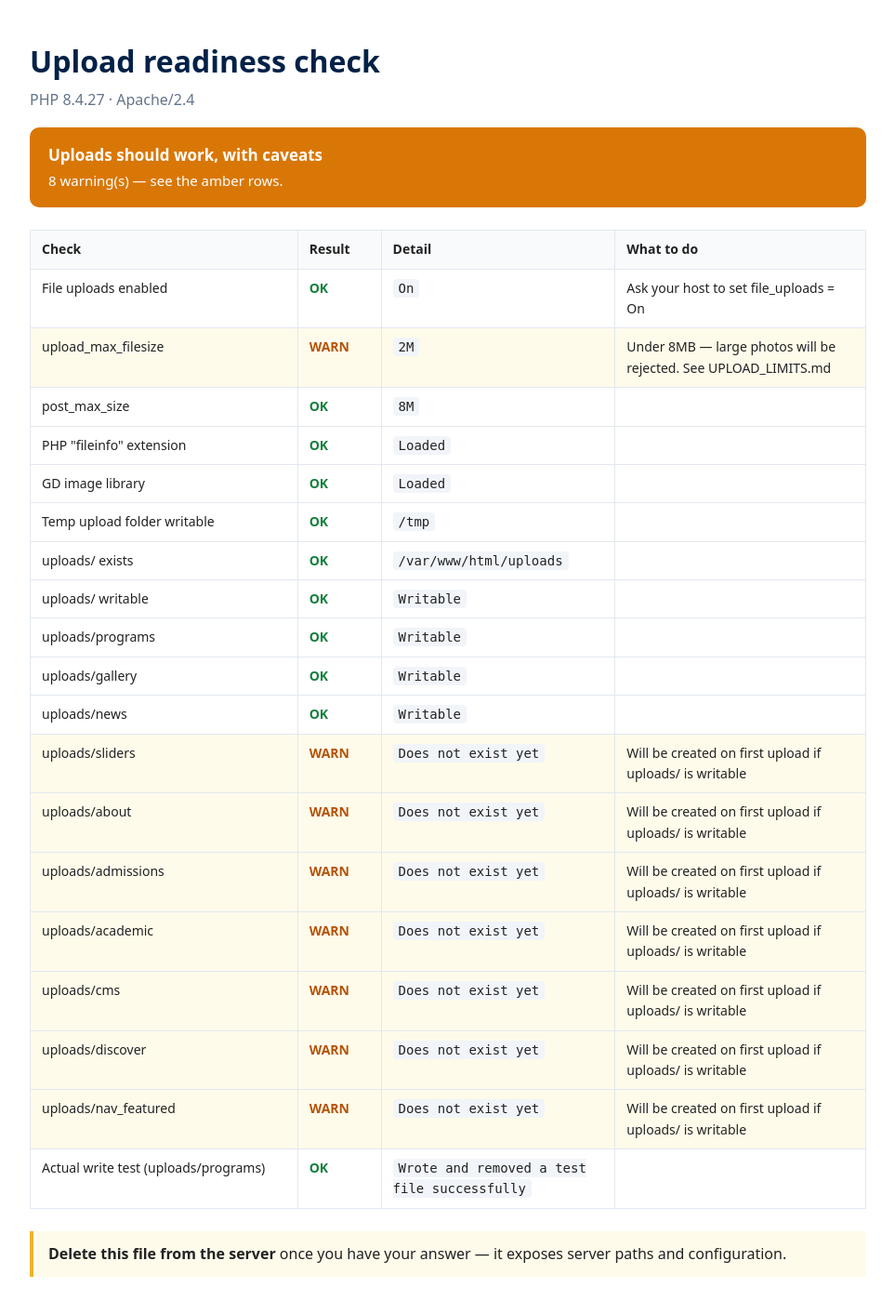
After one commit to eben2468/valley_view_uni, a PHP site: page /valley_view_uni/check_uploads.php in a window 1280 px wide. The commit adds this page. Shown: the whole page at 93% size, without its empty margins (158-1121 px from the left). Run offline with PHP 8.4, Linux system fonts and the light colour scheme.

Commit message:
Initialize files

```diff
--- /dev/null
+++ b/check_uploads.php
@@ -0,0 +1,165 @@
+<?php
+/**
+ * Upload readiness check.
+ *
+ * Run this ON THE LIVE SERVER when admin image uploads silently do nothing.
+ * It reports which of the usual causes is actually in play, instead of leaving
+ * you to guess.
+ *
+ * DELETE THIS FILE from the server once you have the answer — it reveals
+ * server paths and configuration.
+ */
+
+require_once __DIR__ . '/includes/upload_helper.php';
+
+$root  = __DIR__;
+$rows  = [];
+$fatal = 0;
+$warn  = 0;
+
+function row(&$rows, &$fatal, &$warn, $label, $ok, $detail, $fix = '') {
+    // $ok: true = pass, false = fail, null = warning
+    if ($ok === false) { $fatal++; }
+    if ($ok === null)  { $warn++; }
+    $rows[] = compact('label', 'ok', 'detail', 'fix');
+}
+
+// 1. PHP uploads enabled at all
+row($rows, $fatal, $warn, 'File uploads enabled',
+    (bool) ini_get('file_uploads'),
+    ini_get('file_uploads') ? 'On' : 'Off',
+    'Ask your host to set file_uploads = On');
+
+// 2. Size limits
+$umf = ini_get('upload_max_filesize');
+$pms = ini_get('post_max_size');
+$toBytes = function ($v) {
+    $v = trim((string) $v);
+    $unit = strtolower(substr($v, -1));
+    $n = (int) $v;
+    if ($unit === 'g') return $n * 1073741824;
+    if ($unit === 'm') return $n * 1048576;
+    if ($unit === 'k') return $n * 1024;
+    return $n;
+};
+$umfBytes = $toBytes($umf);
+row($rows, $fatal, $warn, 'upload_max_filesize',
+    $umfBytes >= 8388608 ? true : null,
+    $umf,
+    $umfBytes >= 8388608 ? '' : 'Under 8MB — large photos will be rejected. See UPLOAD_LIMITS.md');
+row($rows, $fatal, $warn, 'post_max_size',
+    $toBytes($pms) >= $umfBytes ? true : null,
+    $pms,
+    $toBytes($pms) >= $umfBytes ? '' : 'Should be larger than upload_max_filesize');
+
+// 3. fileinfo extension — the silent killer on shared hosting
+$hasFileinfo = function_exists('finfo_open');
+row($rows, $fatal, $warn, 'PHP "fileinfo" extension',
+    $hasFileinfo ? true : null,
+    $hasFileinfo ? 'Loaded' : 'MISSING',
+    $hasFileinfo ? '' : 'Uploads now fall back to getimagesize(), but ask your host to enable fileinfo');
+
+row($rows, $fatal, $warn, 'GD image library',
+    extension_loaded('gd'),
+    extension_loaded('gd') ? 'Loaded' : 'MISSING',
+    extension_loaded('gd') ? '' : 'Needed to generate thumbnails; ask your host to enable it');
+
+// 4. Temp directory
+$tmp = ini_get('upload_tmp_dir') ?: sys_get_temp_dir();
+row($rows, $fatal, $warn, 'Temp upload folder writable',
+    is_writable($tmp),
+    $tmp,
+    is_writable($tmp) ? '' : 'PHP cannot stage uploads; contact your host');
+
+// 5. Every upload target folder the admin actually writes to
+$subdirs = ['programs', 'gallery', 'news', 'sliders', 'about', 'admissions',
+            'academic', 'cms', 'discover', 'nav_featured'];
+
+$uploadsDir = $root . DIRECTORY_SEPARATOR . 'uploads';
+row($rows, $fatal, $warn, 'uploads/ exists',
+    is_dir($uploadsDir), $uploadsDir,
+    is_dir($uploadsDir) ? '' : 'Create the folder and set it to 755');
+row($rows, $fatal, $warn, 'uploads/ writable',
+    is_dir($uploadsDir) && is_writable($uploadsDir),
+    is_dir($uploadsDir) ? (is_writable($uploadsDir) ? 'Writable' : 'NOT WRITABLE') : 'n/a',
+    (is_dir($uploadsDir) && is_writable($uploadsDir)) ? '' : 'chmod 755 uploads (some hosts need 775)');
+
+foreach ($subdirs as $sub) {
+    $dir = $uploadsDir . DIRECTORY_SEPARATOR . $sub;
+    if (!is_dir($dir)) {
+        row($rows, $fatal, $warn, "uploads/$sub", null, 'Does not exist yet',
+            'Will be created on first upload if uploads/ is writable');
+        continue;
+    }
+    $writable = is_writable($dir);
+    row($rows, $fatal, $warn, "uploads/$sub", $writable,
+        $writable ? 'Writable' : 'NOT WRITABLE',
+        $writable ? '' : "chmod 755 uploads/$sub");
+}
+
+// 6. Live write test
+$testDir  = $uploadsDir . DIRECTORY_SEPARATOR . 'programs';
+$writeOk  = false;
+$writeMsg = 'Skipped (folder missing)';
+if (is_dir($testDir)) {
+    $testFile = $testDir . DIRECTORY_SEPARATOR . 'vvu_write_test_' . uniqid() . '.txt';
+    if (@file_put_contents($testFile, 'test') !== false) {
+        $writeOk = true;
+        $writeMsg = 'Wrote and removed a test file successfully';
+        @unlink($testFile);
+    } else {
+        $writeMsg = 'Could NOT write a test file';
+    }
+}
+row($rows, $fatal, $warn, 'Actual write test (uploads/programs)', $writeOk, $writeMsg,
+    $writeOk ? '' : 'This is why uploads are failing. Fix the folder permissions.');
+
+$verdict = $fatal > 0
+    ? ['Uploads will FAIL on this server', '#dc2626', $fatal . ' blocking problem(s) found — see the red rows.']
+    : ($warn > 0
+        ? ['Uploads should work, with caveats', '#d97706', $warn . ' warning(s) — see the amber rows.']
+        : ['Everything looks correct', '#16a34a', 'No problems found. If uploads still fail, the admin panel will now tell you why.']);
+
+header('Content-Type: text/html; charset=utf-8');
+?>
+<!doctype html><meta charset="utf-8"><title>Upload readiness check</title>
+<style>
+ body{font-family:system-ui,sans-serif;max-width:900px;margin:40px auto;padding:0 20px;color:#222;line-height:1.6}
+ h1{color:#002147;margin-bottom:4px}
+ table{border-collapse:collapse;width:100%;margin:24px 0;font-size:14px}
+ th,td{border:1px solid #e2e8f0;padding:9px 12px;text-align:left;vertical-align:top}
+ th{background:#f8fafc}
+ .pass{color:#15803d;font-weight:700}
+ .fail{color:#dc2626;font-weight:700}
+ .warnc{color:#b45309;font-weight:700}
+ tr.failrow{background:#fef2f2}
+ tr.warnrow{background:#fffbeb}
+ .verdict{padding:16px 20px;border-radius:10px;color:#fff;font-weight:700;font-size:17px}
+ code{background:#f1f5f9;padding:2px 6px;border-radius:4px}
+ .note{background:#fffbeb;border-left:4px solid #f0b429;padding:12px 16px;margin:24px 0}
+</style>
+<h1>Upload readiness check</h1>
+<p style="color:#64748b;margin-top:0">PHP <?php echo PHP_VERSION; ?> &middot; <?php echo htmlspecialchars($_SERVER['SERVER_SOFTWARE'] ?? 'unknown server'); ?></p>
+
+<div class="verdict" style="background:<?php echo $verdict[1]; ?>">
+    <?php echo htmlspecialchars($verdict[0]); ?><br>
+    <span style="font-weight:400;font-size:15px"><?php echo htmlspecialchars($verdict[2]); ?></span>
+</div>
+
+<table>
+    <tr><th style="width:32%">Check</th><th style="width:10%">Result</th><th style="width:28%">Detail</th><th>What to do</th></tr>
+    <?php foreach ($rows as $r): ?>
+    <tr class="<?php echo $r['ok'] === false ? 'failrow' : ($r['ok'] === null ? 'warnrow' : ''); ?>">
+        <td><?php echo htmlspecialchars($r['label']); ?></td>
+        <td class="<?php echo $r['ok'] === false ? 'fail' : ($r['ok'] === null ? 'warnc' : 'pass'); ?>">
+            <?php echo $r['ok'] === false ? 'FAIL' : ($r['ok'] === null ? 'WARN' : 'OK'); ?>
+        </td>
+        <td><code><?php echo htmlspecialchars($r['detail']); ?></code></td>
+        <td><?php echo htmlspecialchars($r['fix']); ?></td>
+    </tr>
+    <?php endforeach; ?>
+</table>
+
+<div class="note">
+    <strong>Delete this file from the server</strong> once you have your answer — it exposes server paths and configuration.
+</div>
--- a/includes/upload_helper.php
+++ b/includes/upload_helper.php
@@ -11,10 +11,76 @@ if (!function_exists('vvu_set_upload_error')) {
      */
     function vvu_set_upload_error($message = null) {
         $GLOBALS['vvu_last_upload_error'] = $message;
+
+        // Also stash it in the session: most admin pages redirect straight
+        // after saving, so an in-request variable would be gone before
+        // anything could display it. admin/header.php shows and clears this.
+        if (session_status() === PHP_SESSION_ACTIVE) {
+            if ($message === null) {
+                unset($_SESSION['vvu_upload_error']);
+            } else {
+                $_SESSION['vvu_upload_error'] = $message;
+            }
+        }
     }
 
     function vvu_last_upload_error() {
         return $GLOBALS['vvu_last_upload_error'] ?? null;
+    }
+
+    /** Returns the flashed upload error (if any) and clears it. */
+    function vvu_take_upload_error() {
+        if (session_status() !== PHP_SESSION_ACTIVE || empty($_SESSION['vvu_upload_error'])) {
+            return null;
+        }
+        $message = $_SESSION['vvu_upload_error'];
+        unset($_SESSION['vvu_upload_error']);
+        return $message;
+    }
+
+    /**
+     * Detects a file's MIME type from its contents.
+     *
+     * finfo_open() was called unguarded before. On a host without the
+     * "fileinfo" extension it returns false, and the follow-up finfo_file()
+     * call then fails — so every upload was rejected with no explanation on
+     * those servers while working perfectly on XAMPP. This falls back to
+     * getimagesize() for images, then to the file extension for documents.
+     *
+     * @return string|null MIME type, or null if it genuinely cannot be determined
+     */
+    function vvu_detect_mime($tmpPath, $originalName = '') {
+        if (function_exists('finfo_open')) {
+            $finfo = @finfo_open(FILEINFO_MIME_TYPE);
+            if ($finfo) {
+                $mime = @finfo_file($finfo, $tmpPath);
+                finfo_close($finfo);
+                if (is_string($mime) && $mime !== '') {
+                    return $mime;
+                }
+            }
+        }
+
+        // Fallback 1: images can be identified from their header bytes
+        if (function_exists('getimagesize')) {
+            $info = @getimagesize($tmpPath);
+            if (!empty($info['mime'])) {
+                return $info['mime'];
+            }
+        }
+
+        // Fallback 2: documents — trust the extension, since the allow-list
+        // below still restricts what can be stored
+        $byExtension = [
+            'pdf'  => 'application/pdf',
+            'doc'  => 'application/msword',
+            'docx' => 'application/vnd.openxmlformats-officedocument.wordprocessingml.document',
+            'xls'  => 'application/vnd.ms-excel',
+            'xlsx' => 'application/vnd.openxmlformats-officedocument.spreadsheetml.sheet',
+        ];
+        $ext = strtolower(pathinfo($originalName, PATHINFO_EXTENSION));
+
+        return $byExtension[$ext] ?? null;
     }
 
     function vvu_upload_error_message($code) {
@@ -66,34 +132,63 @@ if (!function_exists('handleAdminFileUpload')) {
         // Define directory relative to the file being executed (usually in admin/)
         // We want to save in ../uploads/sub-dir/
         $uploadBase = dirname(__DIR__) . DIRECTORY_SEPARATOR . 'uploads' . DIRECTORY_SEPARATOR;
-        $targetDir = $uploadBase . $targetSubDir . DIRECTORY_SEPARATOR;
+        $targetDir = $uploadBase . rtrim($targetSubDir, '/\\') . DIRECTORY_SEPARATOR;
 
-        // Ensure directory exists
+        // Ensure the directory exists AND is writable. These checks used to be
+        // skipped entirely, so on a server where uploads/ is not writable the
+        // upload failed silently and the old image was simply kept.
         if (!is_dir($targetDir)) {
-            mkdir($targetDir, 0777, true);
+            if (!@mkdir($targetDir, 0755, true) && !is_dir($targetDir)) {
+                vvu_set_upload_error('Could not create the upload folder (' . htmlspecialchars($targetSubDir) . '). Set uploads/ to 755 on the server.');
+                return null;
+            }
         }
 
-        // Validate file type
-        $allowedTypes = ['image/jpeg', 'image/png', 'image/gif', 'image/webp', 'application/pdf', 'application/msword', 'application/vnd.openxmlformats-officedocument.wordprocessingml.document', 'application/vnd.ms-excel', 'application/vnd.openxmlformats-officedocument.spreadsheetml.sheet'];
-        $finfo = finfo_open(FILEINFO_MIME_TYPE);
-        $mimeType = finfo_file($finfo, $file['tmp_name']);
-        finfo_close($finfo);
+        if (!is_writable($targetDir)) {
+            vvu_set_upload_error('The upload folder is not writable (uploads/' . htmlspecialchars(rtrim($targetSubDir, '/\\')) . '). Set it to 755 on the server.');
+            return null;
+        }
 
-        if (!in_array($mimeType, $allowedTypes)) {
+        // Validate file type by content
+        $allowedTypes = [
+            'image/jpeg' => 'jpg',
+            'image/png'  => 'png',
+            'image/gif'  => 'gif',
+            'image/webp' => 'webp',
+            'application/pdf' => 'pdf',
+            'application/msword' => 'doc',
+            'application/vnd.openxmlformats-officedocument.wordprocessingml.document' => 'docx',
+            'application/vnd.ms-excel' => 'xls',
+            'application/vnd.openxmlformats-officedocument.spreadsheetml.sheet' => 'xlsx',
+        ];
+
+        $mimeType = vvu_detect_mime($file['tmp_name'], $file['name']);
+
+        if ($mimeType === null) {
+            vvu_set_upload_error('The server could not determine the file type. Ask your host to enable the PHP "fileinfo" extension.');
+            return null;
+        }
+
+        if (!isset($allowedTypes[$mimeType])) {
             vvu_set_upload_error("That file type ({$mimeType}) is not allowed.");
             return null;
         }
 
-        // Generate unique filename
-        $extension = pathinfo($file['name'], PATHINFO_EXTENSION);
-        $filename = $prefix . time() . '_' . uniqid() . '.' . $extension;
+        // Take the extension from the DETECTED type, never from the uploaded
+        // filename: a file called "shell.php" whose bytes look like a JPEG
+        // would otherwise be stored as an executable .php inside the web root.
+        $extension = $allowedTypes[$mimeType];
+        $filename  = $prefix . time() . '_' . uniqid() . '.' . $extension;
         $targetPath = $targetDir . $filename;
 
         if (move_uploaded_file($file['tmp_name'], $targetPath)) {
+            @chmod($targetPath, 0644);
             // Return path relative to project root
             return 'uploads/' . rtrim($targetSubDir, '/\\') . '/' . $filename;
         }
 
+        vvu_set_upload_error('The file could not be saved to the server. Check that uploads/ is writable.');
+
         return null;
     }
 }
```
Also changed, not shown: admin/header.php (+18 -0 lines).
